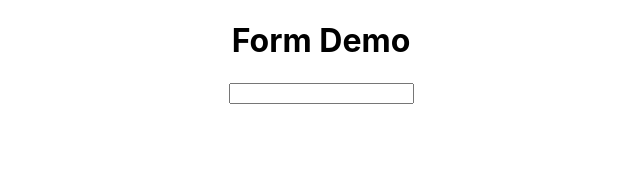
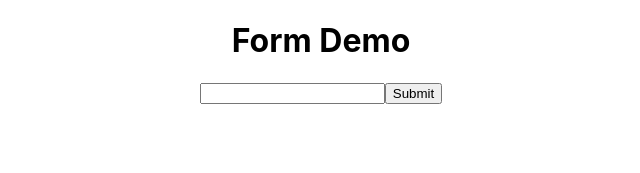
Before and after one commit to Wings30306/react-forms, a React (Create React App) app in the folder forms/: page / in a window 1280 px wide. Shown: the top 173 px of the page, without its empty margins (319-959 px from the left). Built offline with nearby package versions, Linux system fonts and the light colour scheme.

Commit message:
Add submit button

```diff
--- a/forms/src/Form.js
+++ b/forms/src/Form.js
@@ -16,6 +16,7 @@ class Form extends Component {
     }
 
     handleSubmit(evt) {
+        evt.preventDefault();
         alert(`You typed: ${this.state.username}`)
         this.setState({ username: "" })
     }
@@ -30,6 +31,7 @@ class Form extends Component {
                         value={this.state.username}
                         onChange={this.handleChange}
                     />
+                    <input type="submit" />
                 </form>
             </div>
         )
```
